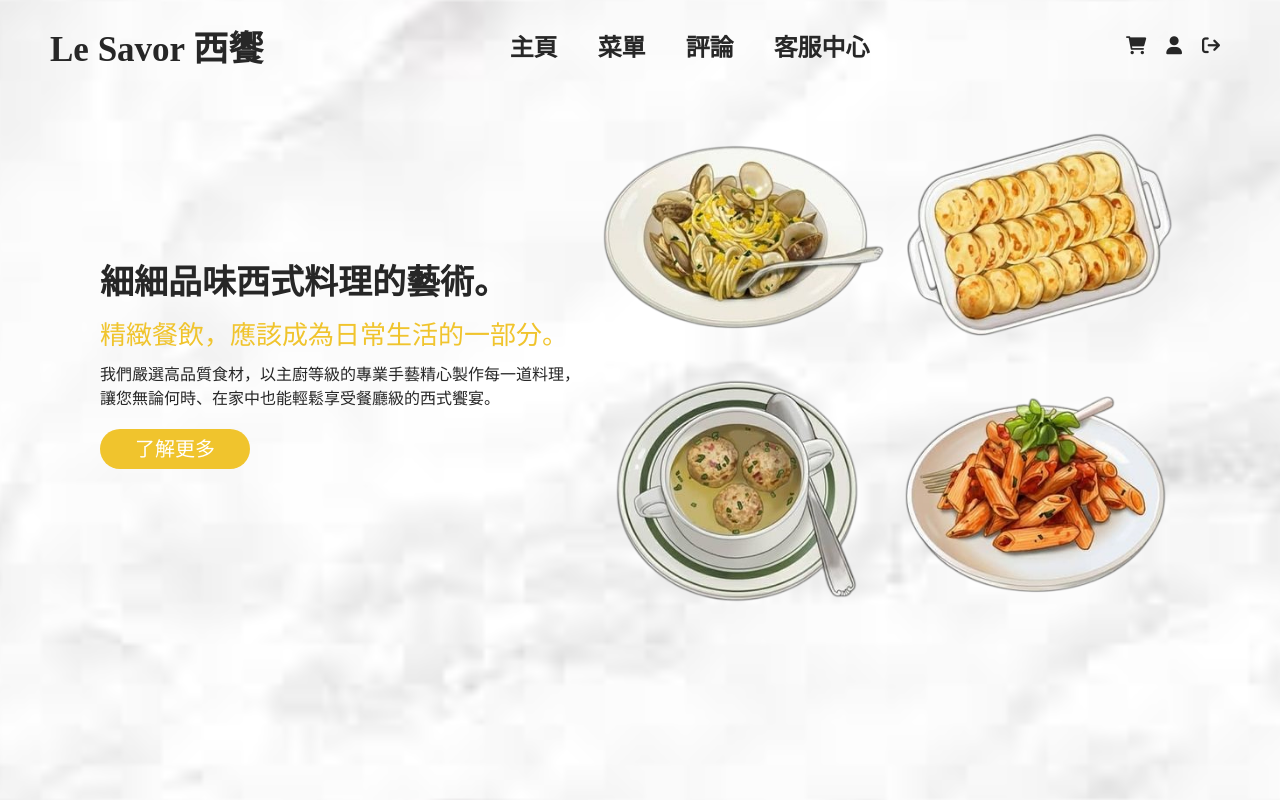
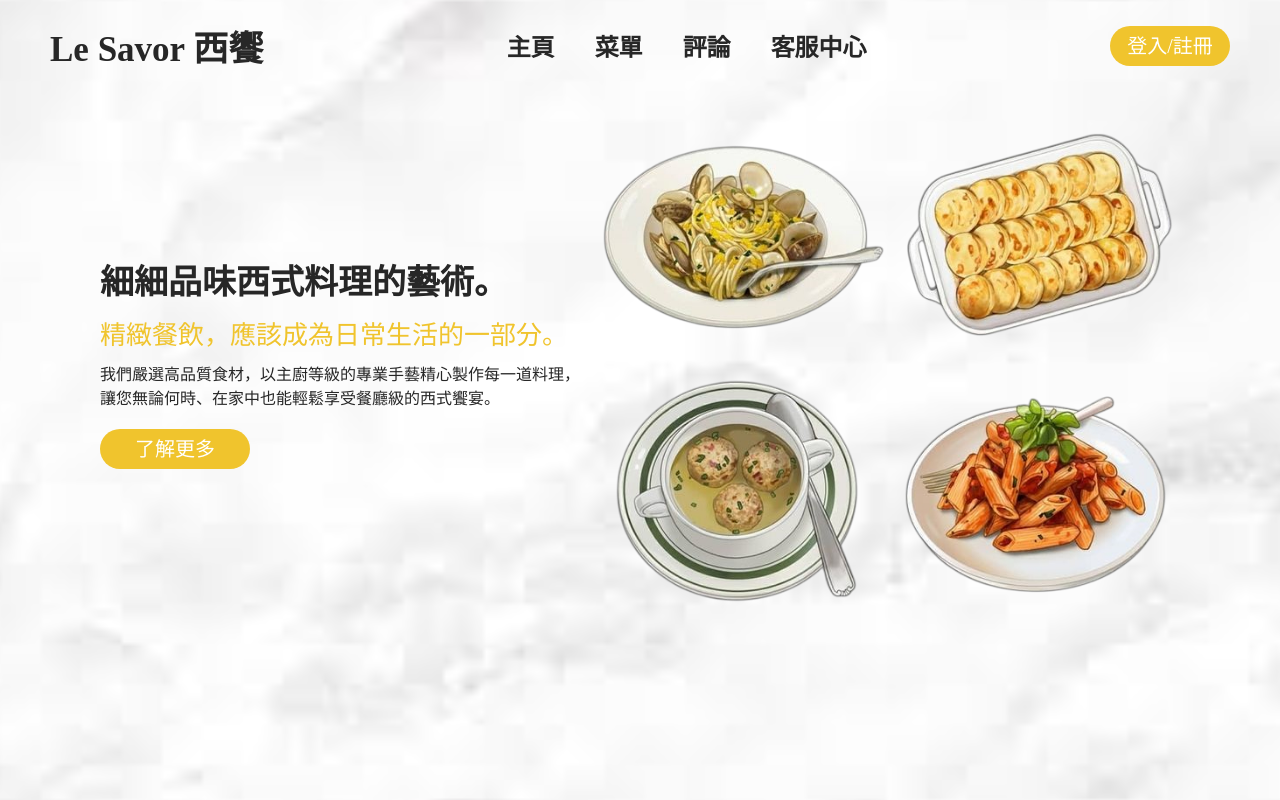
Before and after one commit to Clare0808/west-food-restaurant, a Vue app: page / in a window 1280 px wide. Shown: the top 800 px of the page. Built offline with nearby package versions, Linux system fonts and the light colour scheme.

Commit message:
add login status

```diff
--- a/src/App.vue
+++ b/src/App.vue
@@ -7,7 +7,7 @@
       <router-link to="/review">評論</router-link>
       <router-link to="/contact">客服中心</router-link>
     </div>
-    <div class="icon-frame">
+    <div class="icon-frame" v-show="loginStatus">
       <router-link to="/cart">
         <i class="fa-solid fa-cart-shopping"></i>
       </router-link>
@@ -18,12 +18,16 @@
         <i class="fa-solid fa-arrow-right-from-bracket"></i>
       </router-link>
     </div>
+    <router-link to="/login" class="login-btn" v-show="!loginStatus"
+      >登入/註冊
+    </router-link>
   </nav>
   <router-view />
 </template>
 
 <script>
 import { ref, onMounted } from "vue";
+import { loginStatus } from "./components/LoginPage.vue";
 
 export default {
   setup() {
@@ -36,6 +40,7 @@ export default {
     });
 
     return {
+      loginStatus,
       showText,
       showImage,
     };
@@ -101,4 +106,22 @@ nav {
   color: #f0c42d;
   transform: scale(1.1);
 }
+.login-btn {
+  width: 120px;
+  height: 40px;
+  color: #ffffff;
+  font-size: 20px;
+  text-align: center;
+  line-height: 40px;
+  background-color: #f0c42d;
+  border-radius: 20px;
+  text-decoration: none;
+  transition: all 0.3s ease;
+}
+.login-btn:hover {
+  color: #272727;
+  background-color: #ffea9d;
+  cursor: pointer;
+  transform: scale(1.1);
+}
 </style>
```
